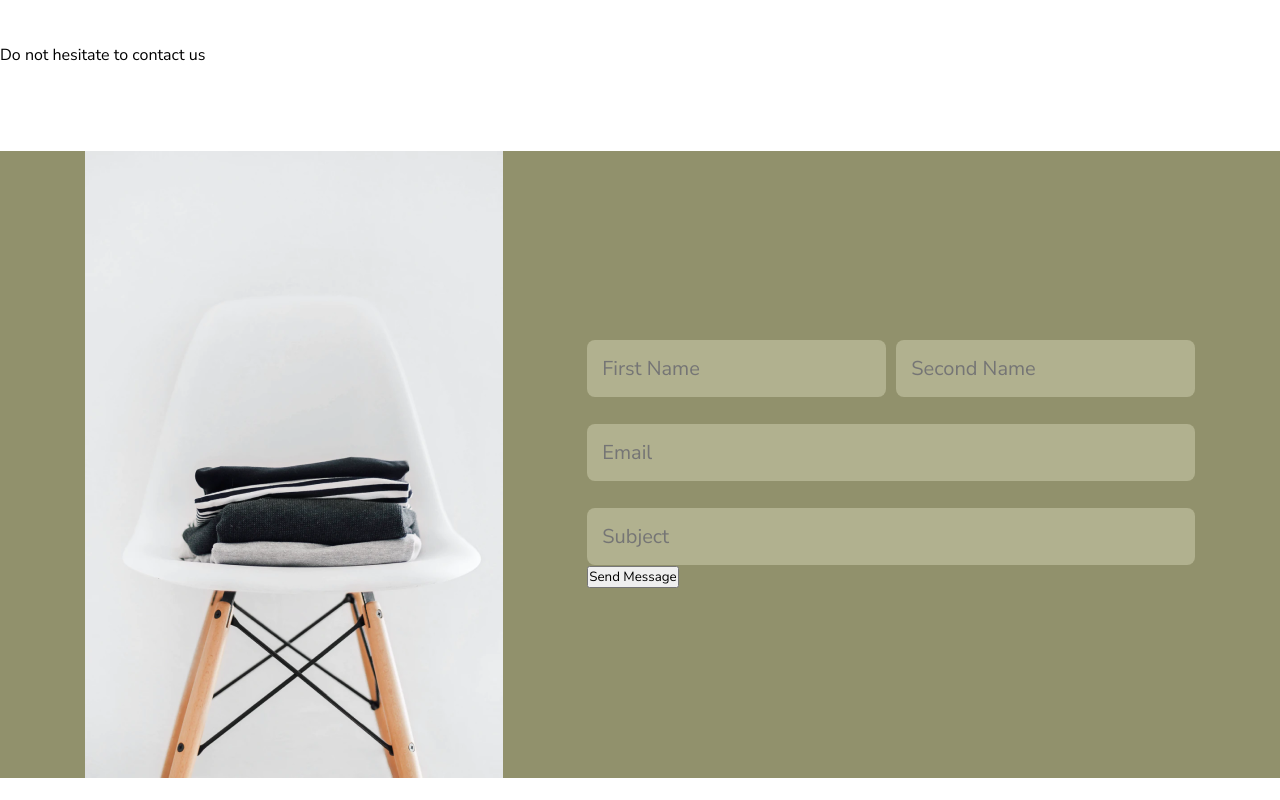
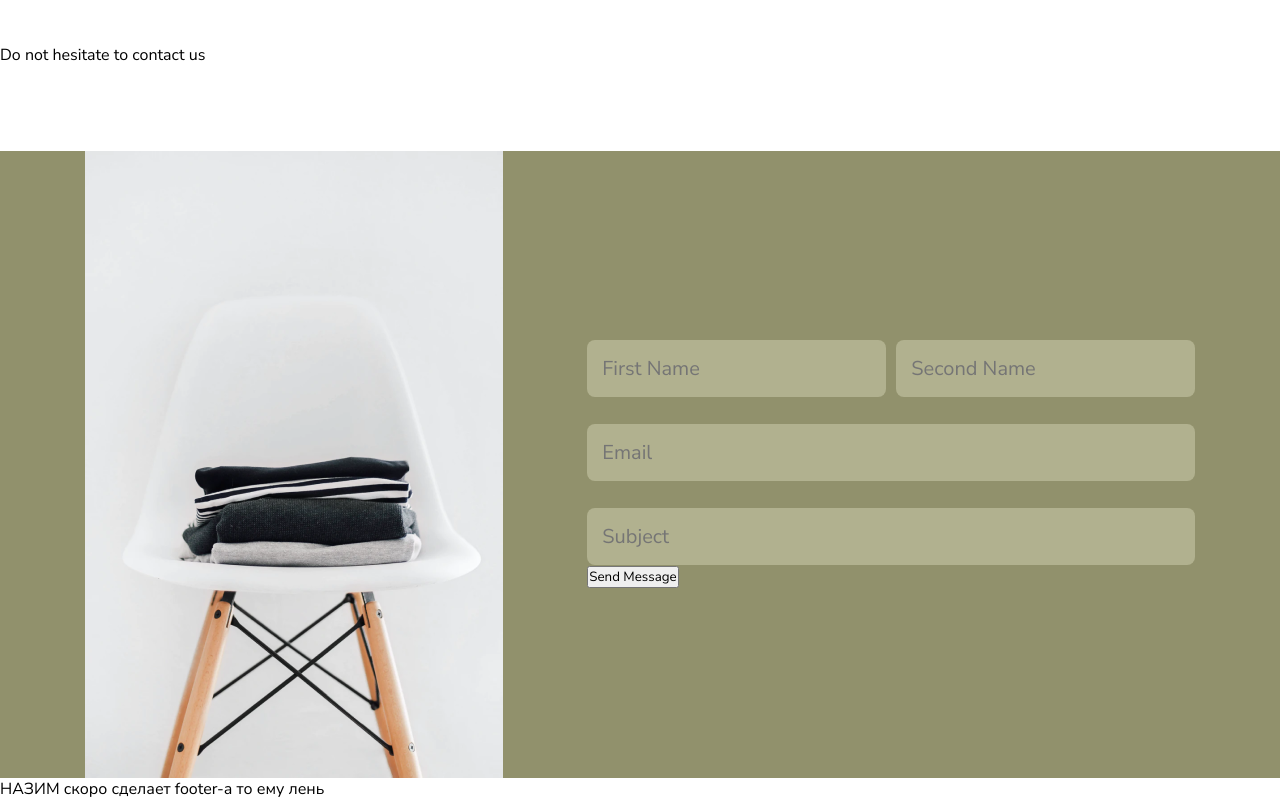
Before and after one commit to hidirbek/HolaFashio, a plain HTML site: page index.html in a window 1280 px wide. Shown: the part 4069-4869 px from the top of the page. Before the commit the page ends 4847 px from the top, so only its background shows below. Drawn offline with Linux system fonts and the light colour scheme.

Commit message:
new footer added by Nazim

```diff
--- a/index.html
+++ b/index.html
@@ -257,5 +257,6 @@
         </div>
       </section>
     </main>
+    <footer>НАЗИМ скоро сделает footer-а то ему лень</footer>
   </body>
 </html>
```
